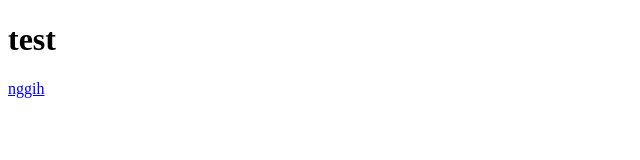
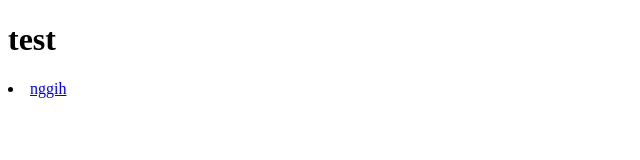
Before and after one commit to yorunaka/yorunaka.github.io, a plain HTML site: page index.html in a window 1280 px wide. Shown: the full height of the page, 0-640 px from the left. Drawn offline with Linux system fonts and the light colour scheme.

Commit message:
Update index.html

```diff
--- a/index.html
+++ b/index.html
@@ -8,6 +8,6 @@
 </head>
 <body>
     <h1>test</h1>
-    <a href='reactions.html'>nggih</a>
+    <li><a href="reactions.html">nggih</a></li>
 </body>
 </html>
```
